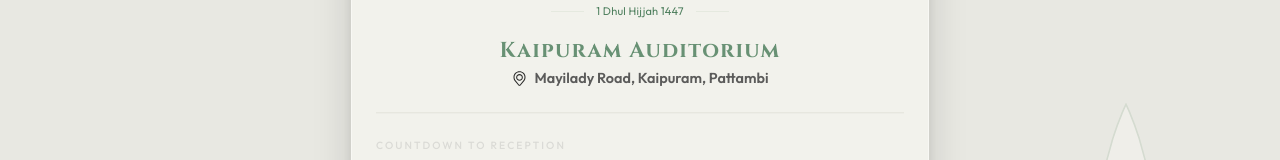
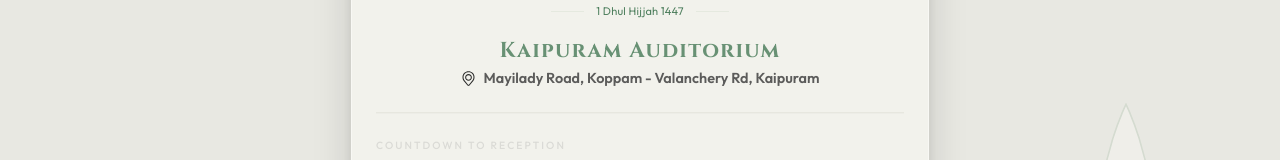
Before and after one commit to Ameerali-k/ameerali_wedding_invitation, a Next.js app: page / in a window 1280 px wide. Shown: the part 392-552 px from the top of the page. Built offline with nearby package versions, Linux system fonts and the light colour scheme; no server answers; a web font is replaced by a local one.

Commit message:
update venue location address and fix typo

```diff
--- a/src/app/page.js
+++ b/src/app/page.js
@@ -375,7 +375,7 @@ function ConfirmedScreen({ onEdit }) {
         <div style={{ flex: 1, display: 'flex', flexDirection: 'column', alignItems: 'center', paddingLeft: '0.5rem', textAlign: 'center' }}>
           <div style={{ fontFamily: 'var(--font-cinzel)', fontSize: '1rem', fontWeight: 800, color: 'var(--green, #6c8a71)', letterSpacing: '0.05em' }}>KAIPURAM AUDITORIUM</div>
           <div style={{ fontFamily: '"Outfit", var(--font-sans), sans-serif', fontSize: '0.68rem', fontWeight: 600, color: '#333', marginTop: '0.4rem' }}>
-            Mayilady Road, Kaipuram, Pattambi
+            Mayilady Road, Koppam - Valanchery Rd, Kaipuram
           </div>
 
           <a href="https://maps.app.goo.gl/krSYAMbqxmesL1vL7" target="_blank" rel="noopener noreferrer" style={{
@@ -799,7 +799,7 @@ export default function Page() {
             <div className="venue-name">Kaipuram Auditorium</div>
             <div className="venue-address" style={{ display: 'flex', alignItems: 'center', justifyContent: 'center', gap: '0.4rem', fontFamily: '"Outfit", var(--font-sans), sans-serif' }}>
               <img src="/images/location.svg" alt="location" style={{ height: '1.2em', width: '1.2em' }} />
-              <span style={{ fontSize: 'calc(1em + 0.5px)', fontWeight: 600 }}>Mayilady Road, Kaipuram, Pattambi</span>
+              <span style={{ fontSize: 'calc(1em + 0.5px)', fontWeight: 600 }}>Mayilady Road, Koppam - Valanchery Rd, Kaipuram</span>
             </div>
           </motion.div>
 
```
